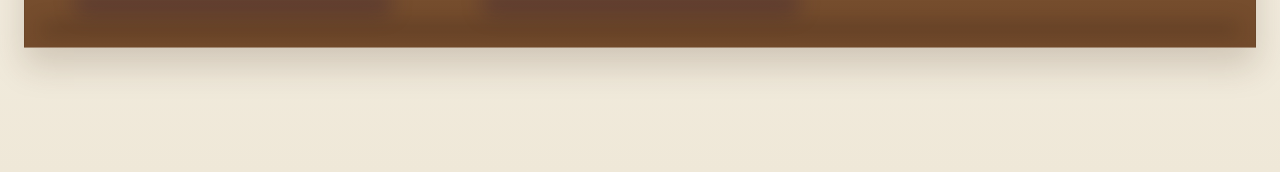
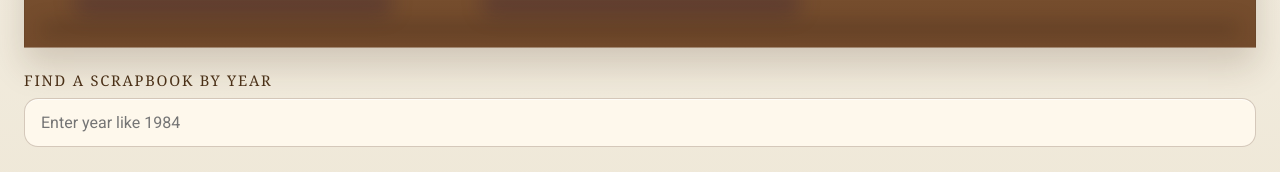
Before and after one commit to alejandroc01/gc_website, a React (Vite) app in the folder FrontEnd/: page /scrapbooks in a window 1280 px wide. Shown: the part 628-800 px from the top of the page. Built offline with nearby package versions, Linux system fonts and the light colour scheme; no server answers; a web font is replaced by a local one.

Commit message:
added search bar for scrapbooks

```diff
--- a/FrontEnd/src/pages/ScrapbooksPage.css
+++ b/FrontEnd/src/pages/ScrapbooksPage.css
@@ -108,6 +108,47 @@
   height: 12px;
   background: rgba(36, 19, 8, 0.28);
   filter: blur(10px);
+}
+
+.scrapbooksPage__search {
+  display: block;
+  margin-top: 22px;
+}
+
+.scrapbooksPage__searchField {
+  display: grid;
+  gap: 8px;
+  min-width: min(100%, 360px);
+}
+
+.scrapbooksPage__searchLabel {
+  font-family: var(--font-smallcaps);
+  font-size: 0.92rem;
+  letter-spacing: 0.12em;
+  text-transform: uppercase;
+  color: #4b3118;
+}
+
+.scrapbooksPage__searchInput {
+  width: 100%;
+  padding: 14px 16px;
+  border: 1px solid rgba(79, 53, 28, 0.24);
+  border-radius: 14px;
+  background: rgba(255, 249, 238, 0.92);
+  box-shadow: inset 0 1px 0 rgba(255, 255, 255, 0.65);
+  color: #2f2013;
+  font: inherit;
+}
+
+.scrapbooksPage__searchInput:focus {
+  outline: 3px solid rgba(198, 162, 74, 0.28);
+  outline-offset: 2px;
+  border-color: rgba(126, 82, 34, 0.42);
+}
+
+.scrapbooksPage__searchMessage {
+  margin: 12px 0 0;
+  color: #4b3118;
 }
 
 .scrapbooksPage__book {
@@ -461,6 +502,10 @@
     width: 100%;
   }
 
+  .scrapbooksPage__searchField {
+    min-width: 0;
+  }
+
   .scrapbooksPage__uploadRow {
     margin-top: 22px;
   }
--- a/FrontEnd/src/pages/ScrapbooksPage.jsx
+++ b/FrontEnd/src/pages/ScrapbooksPage.jsx
@@ -34,6 +34,8 @@ export default function ScrapbooksPage() {
   const [activeBook, setActiveBook] = useState(null);
   const [activePageIndex, setActivePageIndex] = useState(0);
   const [uploadedScrapbooks, setUploadedScrapbooks] = useState([]);
+  const [searchYear, setSearchYear] = useState('');
+  const [searchMessage, setSearchMessage] = useState('');
 
   useEffect(() => {
     let isActive = true;
@@ -144,6 +146,31 @@ export default function ScrapbooksPage() {
     setActivePageIndex((current) => Math.min(current + 1, activeBook.pages.length - 1));
   };
 
+  const attemptYearSearch = (nextYear) => {
+    const normalizedYear = nextYear.trim();
+
+    if (!/^\d{4}$/.test(normalizedYear)) {
+      setSearchMessage('Enter a four-digit year to open a scrapbook.');
+      return;
+    }
+
+    const matchingBook = scrapbookCollections.find((book) => String(book.year) === normalizedYear);
+
+    if (!matchingBook) {
+      setSearchMessage(`There is no scrapbook for ${normalizedYear}.`);
+      return;
+    }
+
+    setSearchMessage('');
+    openBook(matchingBook);
+  };
+
+  const handleSearchSubmit = (event) => {
+    event.preventDefault();
+    const normalizedYear = searchYear.trim();
+    attemptYearSearch(normalizedYear);
+  };
+
   return (
     <div className="scrapbooksPage">
       <section className="scrapbooksPage__shelfSection section">
@@ -177,6 +204,32 @@ export default function ScrapbooksPage() {
               </button>
             ))}
           </div>
+
+          <form className="scrapbooksPage__search" onSubmit={handleSearchSubmit}>
+            <label className="scrapbooksPage__searchField" htmlFor="scrapbookYearSearch">
+              <span className="scrapbooksPage__searchLabel">Find a scrapbook by year</span>
+              <input
+                id="scrapbookYearSearch"
+                className="scrapbooksPage__searchInput"
+                type="search"
+                inputMode="numeric"
+                placeholder="Enter year like 1984"
+                maxLength={4}
+                value={searchYear}
+                onChange={(event) => {
+                  const nextYear = event.target.value.replace(/[^\d]/g, '').slice(0, 4);
+                  setSearchYear(nextYear);
+                  setSearchMessage('');
+                }}
+              />
+            </label>
+          </form>
+
+          {searchMessage ? (
+            <p className="scrapbooksPage__searchMessage" role="status" aria-live="polite">
+              {searchMessage}
+            </p>
+          ) : null}
         </div>
       </section>
 
```
